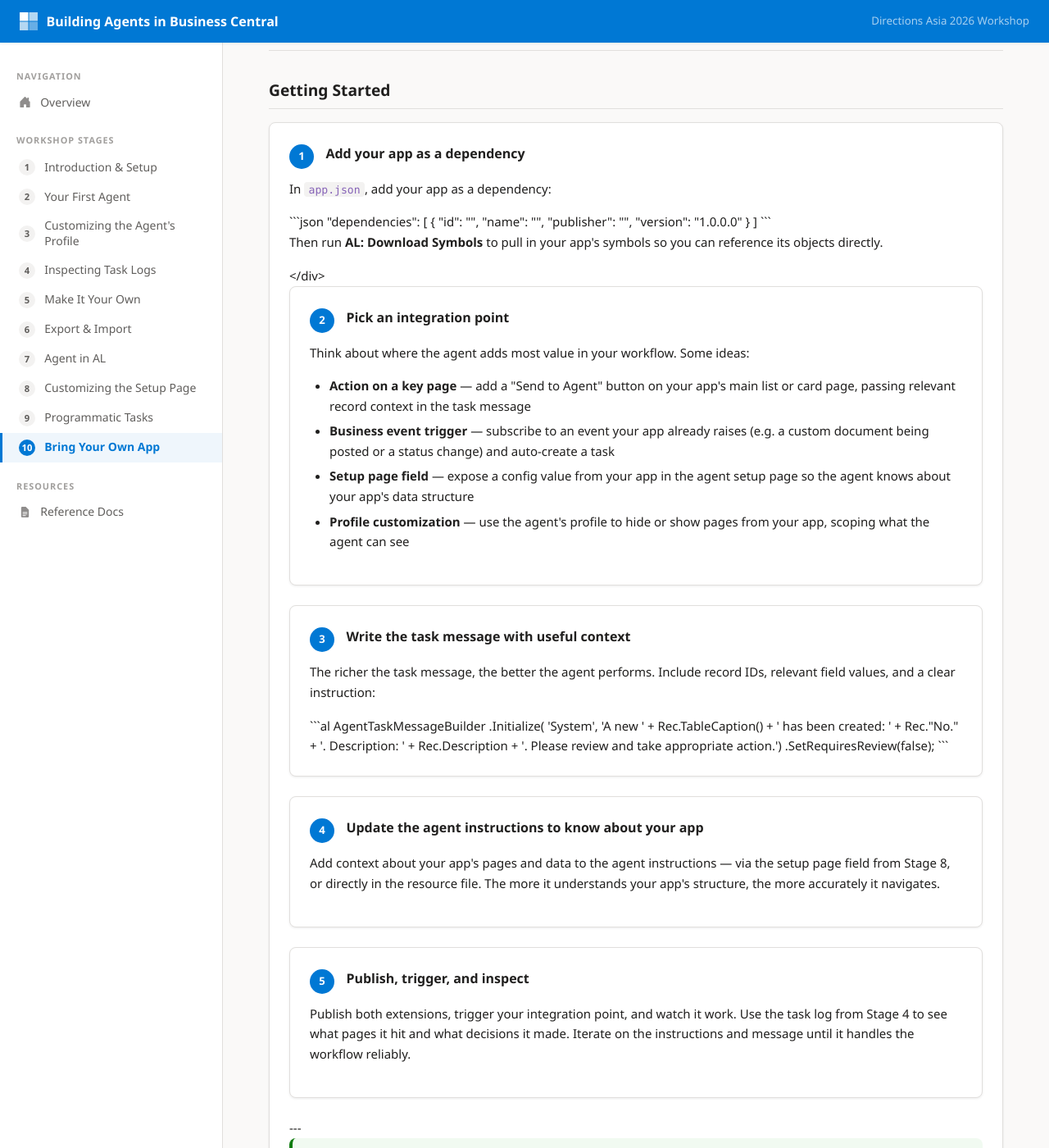
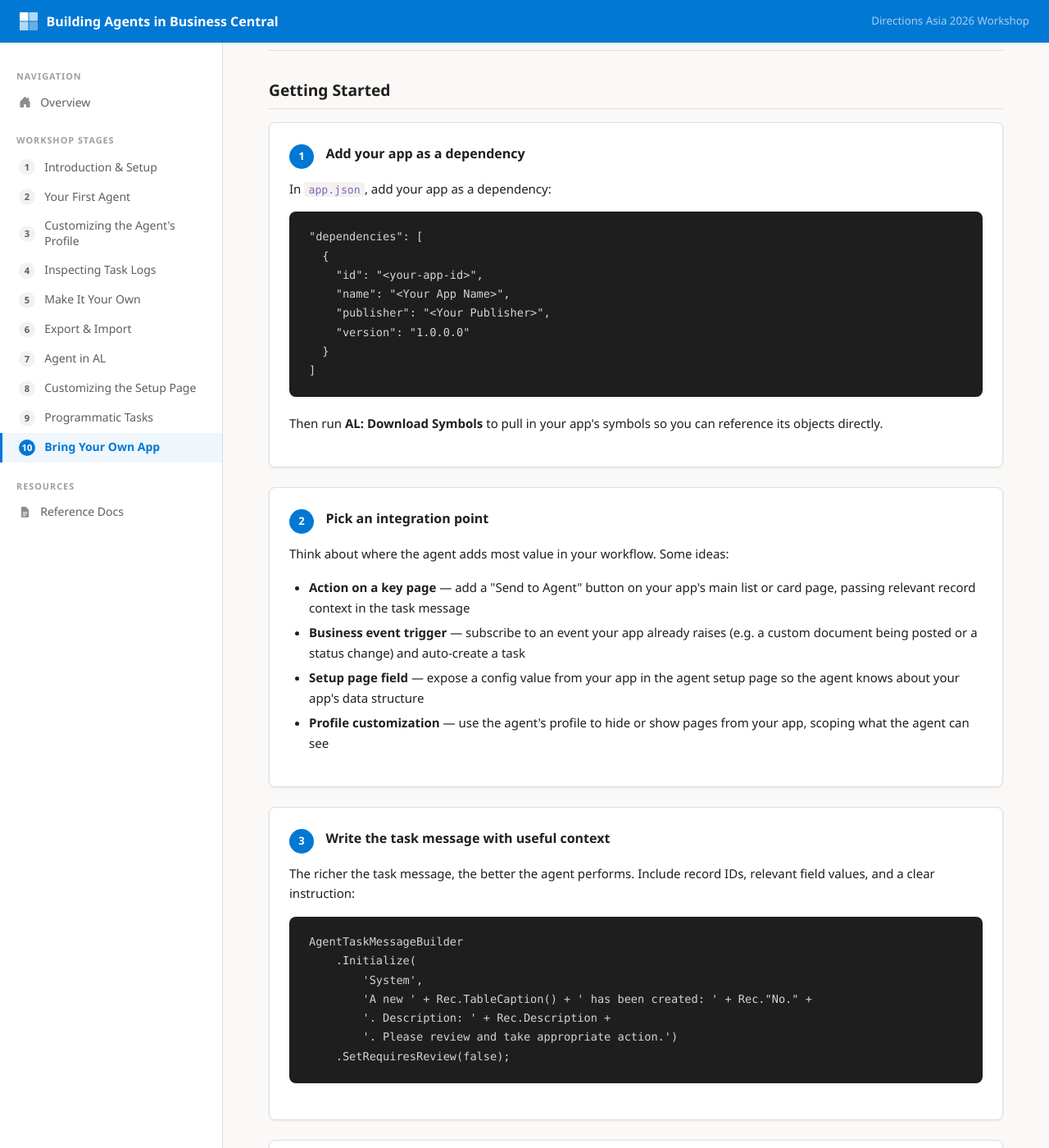
Before and after one commit to thloke/directionsAsia2026, a Jekyll site: the page built from stages/10-bring-your-own-app.md, in a window 1280 px wide and 1400 px high, scrolled down 384 px. Shown: the whole window at 82% size. Built offline with Jekyll 4.4.1, drawn with Linux system fonts in a browser that asks for light colours.

Commit message:
Fix stage 10 code blocks: convert markdown fences to pre/code HTML
Co-authored-by: Copilot <223556219+Copilot@users.noreply.github.com>

````diff
--- a/stages/10-bring-your-own-app.md
+++ b/stages/10-bring-your-own-app.md
@@ -23,18 +23,14 @@ No set path here — find a meaningful integration point and go.
     <h3>Add your app as a dependency</h3>
   </div>
   <p>In <code>app.json</code>, add your app as a dependency:</p>
-
-```json
-"dependencies": [
+<pre><code>"dependencies": [
   {
-    "id": "<your-app-id>",
-    "name": "<Your App Name>",
-    "publisher": "<Your Publisher>",
+    "id": "&lt;your-app-id&gt;",
+    "name": "&lt;Your App Name&gt;",
+    "publisher": "&lt;Your Publisher&gt;",
     "version": "1.0.0.0"
   }
-]
-```
-
+]</code></pre>
   <p>Then run <strong>AL: Download Symbols</strong> to pull in your app's symbols so you can reference its objects directly.</p>
 </div>
 
@@ -58,16 +54,13 @@ No set path here — find a meaningful integration point and go.
     <h3>Write the task message with useful context</h3>
   </div>
   <p>The richer the task message, the better the agent performs. Include record IDs, relevant field values, and a clear instruction:</p>
-
-```al
-AgentTaskMessageBuilder
+<pre><code>AgentTaskMessageBuilder
     .Initialize(
         'System',
         'A new ' + Rec.TableCaption() + ' has been created: ' + Rec."No." +
         '. Description: ' + Rec.Description +
         '. Please review and take appropriate action.')
-    .SetRequiresReview(false);
-```
+    .SetRequiresReview(false);</code></pre>
 </div>
 
 <div class="task-card">
````
